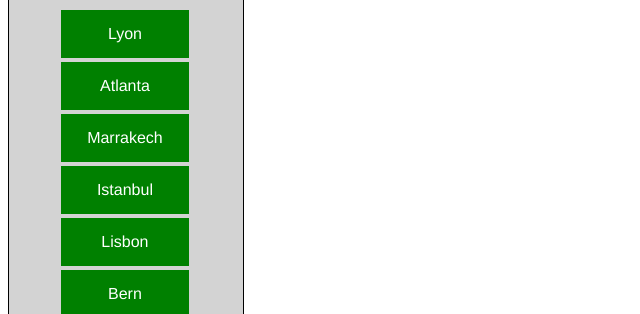
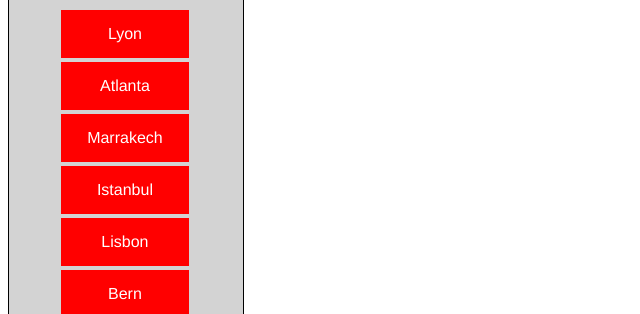
Before and after one commit to clrksanford/Destination-Take-2, a plain HTML site: page index.html in a window 1280 px wide. Shown: the part 108-422 px from the top of the page, without its empty margins (0-640 px from the left). Drawn offline with nearby package versions, Linux system fonts and the light colour scheme.

Commit message:
git pages test

```diff
--- a/style.css
+++ b/style.css
@@ -1,5 +1,5 @@
 button {
-    background-color: green; /* Green */
+    background-color: red;
     border: none;
     padding-top: 15px;
     padding-bottom: 15px;
```
